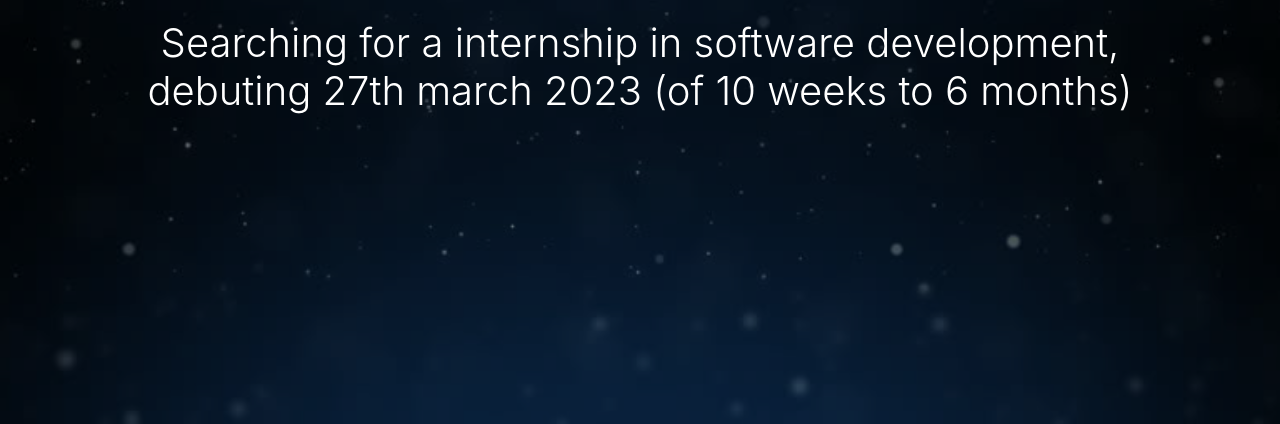
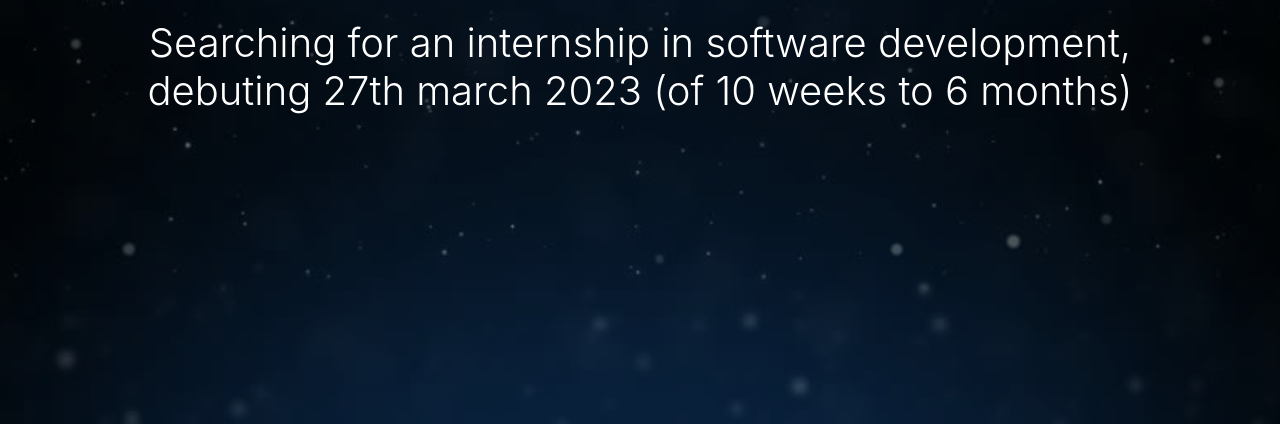
Before and after one commit to Nadellz/PortfolioOct, a plain HTML site: page docs/index.html in a window 1280 px wide. Shown: the part 376-800 px from the top of the page. Drawn offline with Linux system fonts and the light colour scheme; animation ran at ten frames a second; files whose address does not match are found by name.

Commit message:
Update index.html

```diff
--- a/docs/index.html
+++ b/docs/index.html
@@ -76,7 +76,7 @@
         <div class="container">
           <!--<p class="display-6 color-d">Hello, world!</p>-->
           <h1 class="intro-title mb-4">I am Nada Farah Amrouche</h1>
-          <h3 class="intro-subtitle mb-4 text-white">Searching for a internship in software development, debuting 27th march 2023 (of 10 weeks to 6 months)</h1>
+          <h3 class="intro-subtitle mb-4 text-white">Searching for an internship in software development, debuting 27th march 2023 (of 10 weeks to 6 months)</h1>
 
         </div>
       </div>
```
